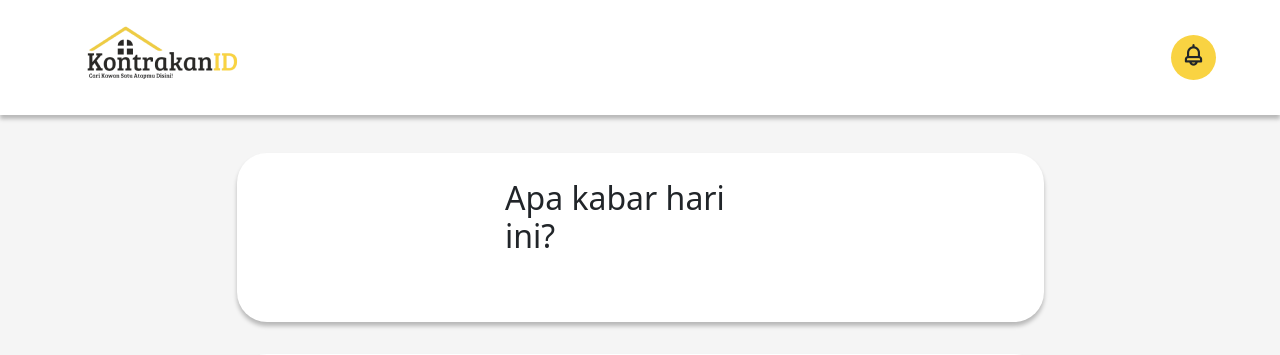
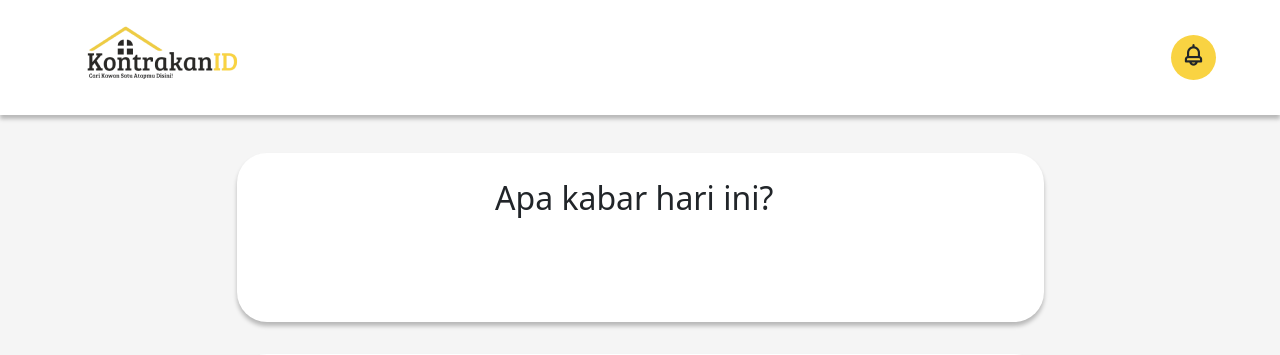
Before and after one commit to aamilham/KontrakanID, a Django app: page /forum/ in a window 1280 px wide. Shown: the top 355 px of the page. Run offline with Django 4.2, Linux system fonts and the light colour scheme; data comes from the database, SQL or seed files in the repository.

```diff
--- a/forum/static/forum/forum.css
+++ b/forum/static/forum/forum.css
@@ -59,7 +59,7 @@
 }
 
 .forumHerojudul h2 {
-    width: 270px;
+    width: 290px;
     margin: auto;
 }
 
```
